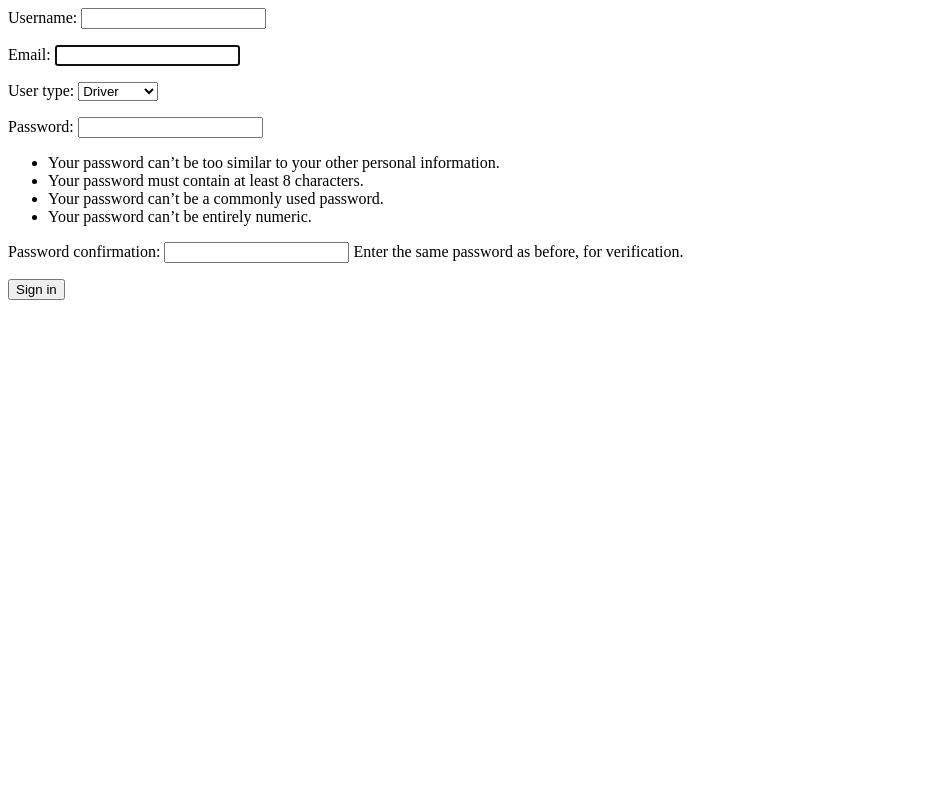
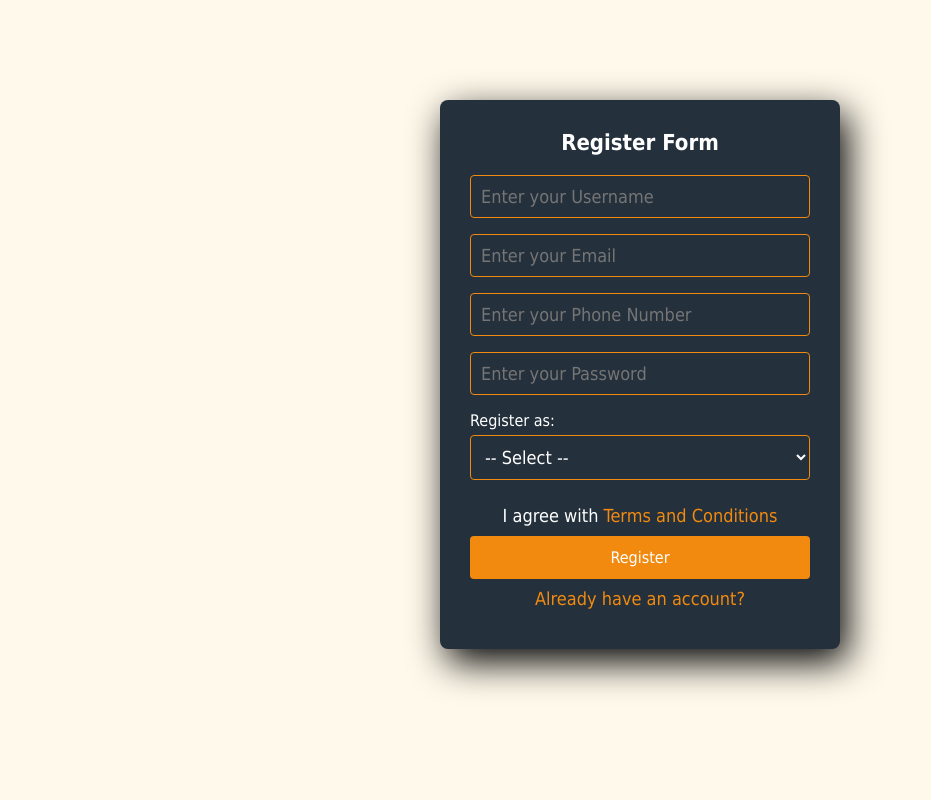
Before and after one commit to Bootcamp-IA-P4/Track-Truck, a Django app: page /users/signin/ in a window 1280 px wide. Shown: the whole page, without its empty margins (0-931 px from the left). Run offline with Django 5.2, Linux system fonts and the light colour scheme.

Commit message:
feature(app_users) :new  home.html, calling login(old home) and signin(old register)

```diff
--- a/app_users/Templates/users/signin.html
+++ b/app_users/Templates/users/signin.html
@@ -1,5 +1,76 @@
-<form method="post">
-    {% csrf_token %}
-    {{ form.as_p }}
-    <button type="submit">Sign in</button>
-</form>
+<!DOCTYPE html>
+<html lang="en">
+<head>
+  <meta charset="UTF-8">
+  <meta name="viewport" content="width=device-width, initial-scale=1.0">
+  <title>Register</title>
+  {% load static %}
+  <link rel="stylesheet" href="{% static 'css/signin.css' %}">
+</head>
+<body>
+  <section class="form-register">
+    <h4>Register Form</h4>
+
+    <form method="post" action="{% url 'signin' %}">
+      {% csrf_token %}
+
+      <input class="controls" type="text" name="username" id="username" placeholder="Enter your Username" required>
+      <input class="controls" type="email" name="email" id="email" placeholder="Enter your Email" required>
+      <input class="controls" type="number" name="phone" id="phone" placeholder="Enter your Phone Number" required>
+      <input class="controls" type="password" name="password" id="password" placeholder="Enter your Password" required>
+
+      <label for="user_type">Register as:</label>
+      <select class="controls" id="user_type" name="user_type" required>
+          <option value="" disabled selected>-- Select --</option>
+          <option value="company">Company</option>
+          <option value="driver">Driver</option>
+      </select>
+
+      <input class="controls hidden" type="text" name="company_name" id="company_name" placeholder="Enter Company Name">
+      <input class="controls hidden" type="text" name="company_address" id="company_address" placeholder="Enter Company Address">
+      <input class="controls hidden" type="text" name="license_number" id="license_number" placeholder="Enter License Number">
+
+      <p>I agree with <a href="#">Terms and Conditions</a></p>
+
+      <input class="botons" type="submit" value="Register">
+
+      <p><a href="{% url 'login' %}">Already have an account?</a></p>
+    </form>
+  </section>
+
+  <script>
+    document.getElementById('user_type').addEventListener('change', function() {
+        let companyField = document.getElementById('company_name');
+        let companyAddressField = document.getElementById('company_address');
+        let driverField = document.getElementById('license_number');
+        let phoneField = document.getElementById('phone');
+
+        if (this.value === "company") {
+            companyField.classList.remove('hidden');
+            companyField.required = true;
+            companyAddressField.classList.remove('hidden');
+            companyAddressField.required = true;
+            driverField.classList.add('hidden');
+            driverField.required = false;
+            phoneField.required = true;
+        } else if (this.value === "driver") {
+            driverField.classList.remove('hidden');
+            driverField.required = true;
+            companyField.classList.add('hidden');
+            companyField.required = false;
+            companyAddressField.classList.add('hidden');
+            companyAddressField.required = false;
+            phoneField.required = true;
+        } else {
+            companyField.classList.add('hidden');
+            companyField.required = false;
+            companyAddressField.classList.add('hidden');
+            companyAddressField.required = false;
+            driverField.classList.add('hidden');
+            driverField.required = false;
+            phoneField.required = true;
+        }
+    });
+  </script>
+</body>
+</html>
--- a/app_users/views.py
+++ b/app_users/views.py
@@ -40,32 +40,34 @@ def signin(request):
 
 
 
+# def login_view(request):
+#     if request.method == 'POST':
 
 
-def login_view(request):
-    if request.method == 'POST':
+#             auth_login(request, user)
+#             return redirect('home')
+#     else:
+#         form = CustomUserCreationForm
+#     return render(request, 'users/signin.html', {'form': form})
 
-
-            auth_login(request, user)
-            return redirect('home')
-    else:
-        form = CustomUserCreationForm
-    return render(request, 'users/signin.html', {'form': form})
-
-def login_view(request):
-    if request.method == 'POST':
-        form = CustomAuthenticationForm(request, data=request.POST)
-        if form.is_valid():
-            user = form.get_user()
-            auth_login(request, user)
-            return redirect('home')
-    else:
-        form = CustomAuthenticationForm()
-    return render(request, 'users/login.html', {'form': form})
+# def login_view(request):
+#     if request.method == 'POST':
+#         form = CustomAuthenticationForm(request, data=request.POST)
+#         if form.is_valid():
+#             user = form.get_user()
+#             auth_login(request, user)
+#             return redirect('home')
+#     else:
+#         form = CustomAuthenticationForm()
+#     return render(request, 'users/login.html', {'form': form})
 
 def logout_view(request):
     auth_logout(request)
     return redirect('login')
 
+def login_view(request):
+     return render(request, 'users/login.html')
+
+
 def forgot_password(request):
     return render(request, 'forgot_password.html')
--- /dev/null
+++ b/static/css/signin.css
@@ -0,0 +1,90 @@
+* {
+    margin: 0;
+    padding: 0;
+    box-sizing: border-box;
+    font-family: Tahoma, sans-serif;
+  }
+
+  body {
+    background-color: #fff9eb;
+  }
+
+  .form-register {
+    width: 400px;
+    background: #24303c;
+    padding: 30px;
+    margin: auto;
+    margin-top: 100px;
+    border-radius: 8px;
+    color: white;
+    box-shadow: 7px 13px 37px #000;
+  }
+
+  .form-register h4 {
+    font-size: 22px;
+    margin-bottom: 20px;
+    text-align: center;
+  }
+
+  .controls {
+    width: 100%;
+    background: #24303c;
+    padding: 10px;
+    border-radius: 4px;
+    margin-bottom: 16px;
+    border: 1px solid #f18a0f;
+    font-size: 18px;
+    color: white;
+  }
+
+  .hidden {
+    display: none;
+  }
+
+  .form-register label {
+    font-size: 16px;
+    display: block;
+    margin-bottom: 5px;
+  }
+
+  .form-register select {
+    width: 100%;
+    padding: 10px;
+    border-radius: 4px;
+    background: #24303c;
+    color: white;
+    border: 1px solid #f18a0f;
+    margin-bottom: 16px;
+  }
+
+  .form-register p {
+    height: 40px;
+    text-align: center;
+    font-size: 18px;
+    line-height: 40px;
+  }
+
+  .form-register a {
+    color: #f18a0f;
+    text-decoration: none;
+  }
+
+  .form-register a:hover {
+    text-decoration: underline;
+  }
+
+  .botons {
+    width: 100%;
+    background: #f18a0f;
+    border: none;
+    padding: 12px;
+    color: white;
+    font-size: 16px;
+    cursor: pointer;
+    border-radius: 4px;
+    transition: 0.3s;
+  }
+
+  .botons:hover {
+    background: #d6660a;
+  }
```
Also changed, not shown: app_users/Templates/users/login.html (+38 -69 lines), project_trucks/templates/home.html (+47 -39 lines), static/css/login.css (+49 -50 lines).
